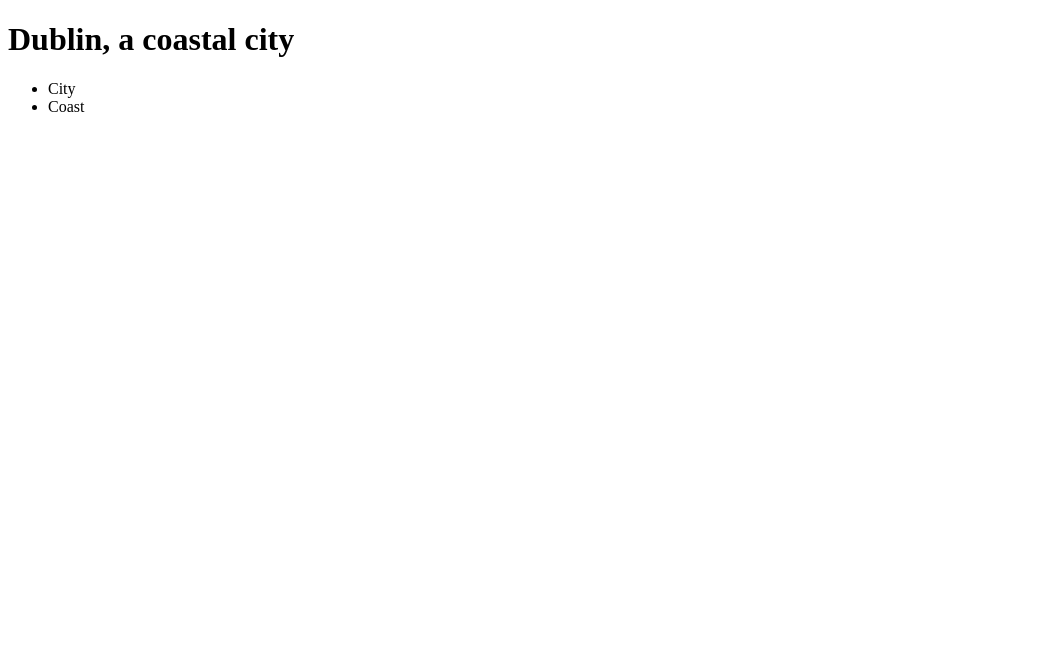
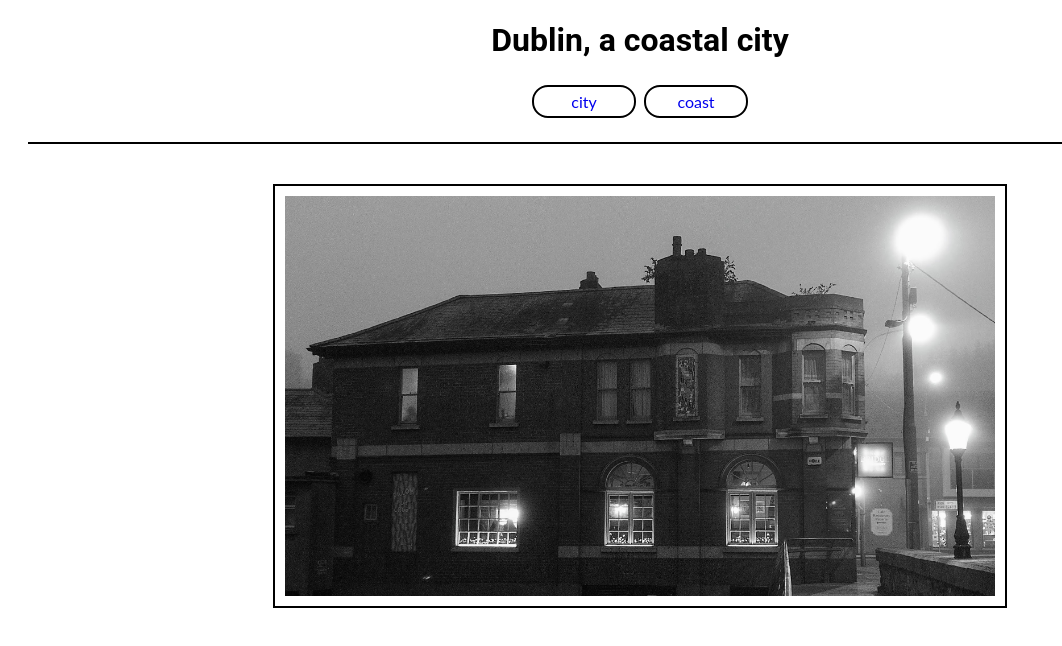
Before and after one commit to nhamidi90/dublin-photos, a plain HTML site: page index.html in a window 1280 px wide. Shown: the whole page, without its empty margins (0-1062 px from the left). Drawn offline with Linux system fonts and the light colour scheme.

Commit message:
feat: add images to the web pages

```diff
--- a/index.html
+++ b/index.html
@@ -1,19 +1,30 @@
 <!DOCTYPE html>
 <html lang="en">
   <head>
-    <meta charset="UTF-8">
-    <meta http-equiv="X-UA-Compatible" content="IE=edge">
-    <meta name="viewport" content="width=device-width, initial-scale=1.0">
+    <meta charset="UTF-8" />
+    <meta http-equiv="X-UA-Compatible" content="IE=edge" />
+    <meta name="viewport" content="width=device-width, initial-scale=1.0" />
+    <link rel="stylesheet" href="assets/css/style.css" />
     <title>Dublin</title>
   </head>
   <body>
     <h1>Dublin, a coastal city</h1>
-
     <nav>
       <ul>
-            <li a href="index.html">City</li>
-            <li a href="coast.html">Coast</li>
+        <li>
+          <a href="index.html">city</a>
+        </li>
+        <li>
+          <a href="coast.html">coast</a>
+        </li>
       </ul>
     </nav>
+
+    <section>
+      <figure>
+        <img src="assets/images/city.jpg" alt="an image of urban Dublin" />
+      </figure>
+    </section>
+
   </body>
 </html>
```
Also changed, not shown: coast.html (+6 -0 lines), assets/images/beach.jpg (added), assets/images/city.jpg (added). Lines whose indentation alone changed are shown as unchanged.
